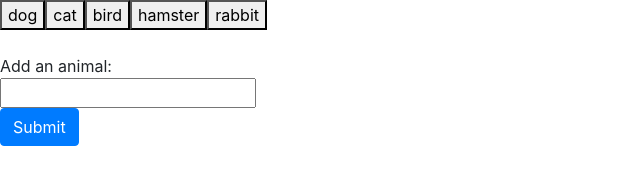
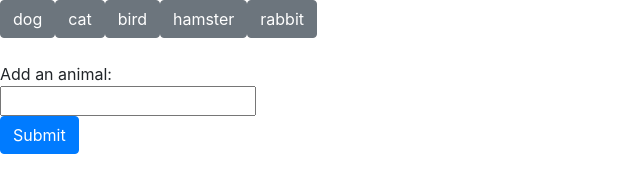
Before and after one commit to allisonbardy/GifTastic, a plain HTML site: page index.html in a window 1280 px wide. Shown: the whole page, without its empty margins (0-640 px from the left). Drawn offline with nearby package versions, Linux system fonts and the light colour scheme.

Commit message:
updated code

```diff
--- a/assets/javascript/app.js
+++ b/assets/javascript/app.js
@@ -12,14 +12,15 @@ $("#submit").on("click", function() {
 // function to add button for user input
 function buttons(){
   $("#topics").empty();
-    for (var i = 0; i < topics.length; i++) {
-    var buttons = $('<button>').text(topics[i]).attr("data-animal",topics[i]).attr("class","animal-button");
+  for (var i = 0; i < topics.length; i++) {
+    var buttons = $('<button>').text(topics[i]).attr("data-animal",topics[i]).attr("class","animal-button btn btn-secondary");
     buttons.appendTo(`#topics`);
   }
 };
 buttons();
 // click function for animal buttons
 $(document).on("click", ".animal-button",function() {
+  $("#gifs").empty();
   // stores data-animal property of button clicked
   var animal = $(this).attr("data-animal");
   // queryURL with animal name
--- a/index.html
+++ b/index.html
@@ -4,7 +4,6 @@
 <head>
   <meta charset="utf-8">
   <title>GifTastic!</title>
-  <link rel="stylesheet" type="text/css" href="assets/css/style.css">
   <link rel="stylesheet" href="https://maxcdn.bootstrapcdn.com/bootstrap/4.0.0/css/bootstrap.min.css" integrity="sha384-Gn5384xqQ1aoWXA+058RXPxPg6fy4IWvTNh0E263XmFcJlSAwiGgFAW/dAiS6JXm" crossorigin="anonymous">
 </head>
 
```
